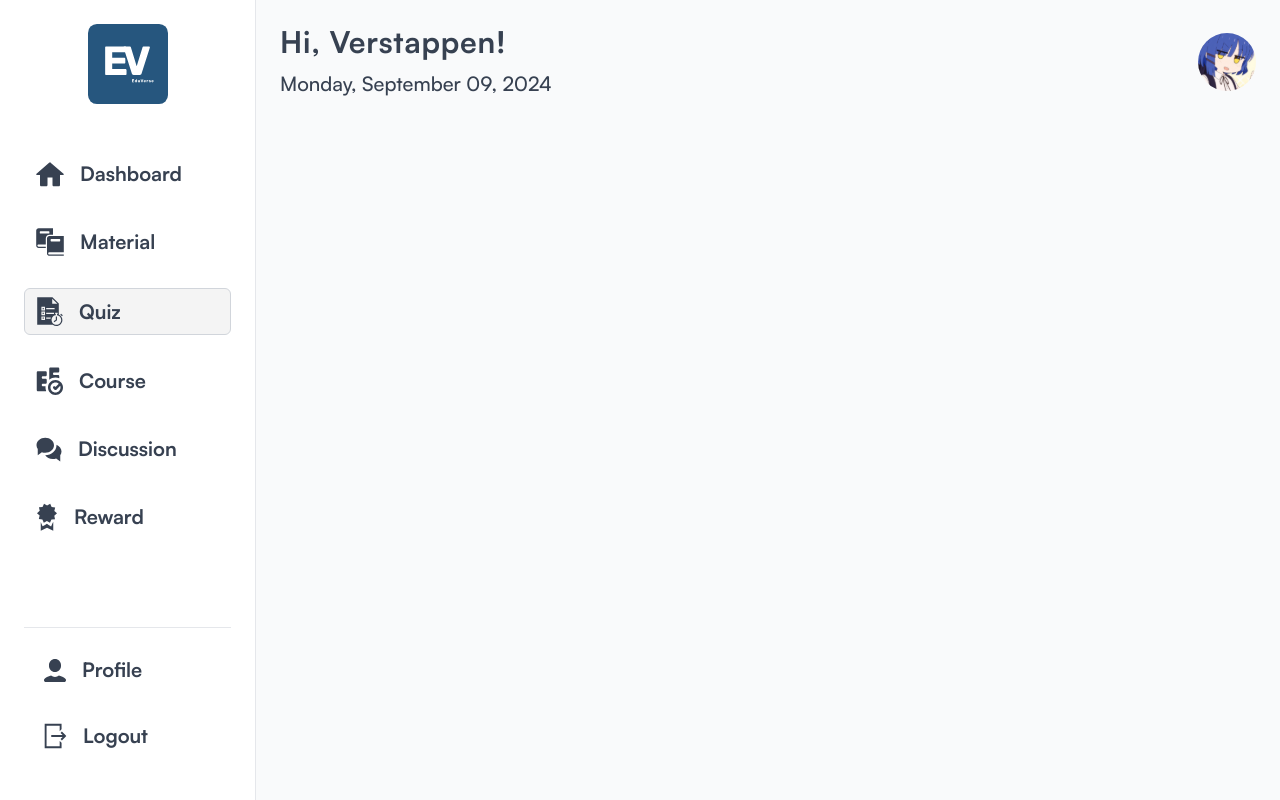
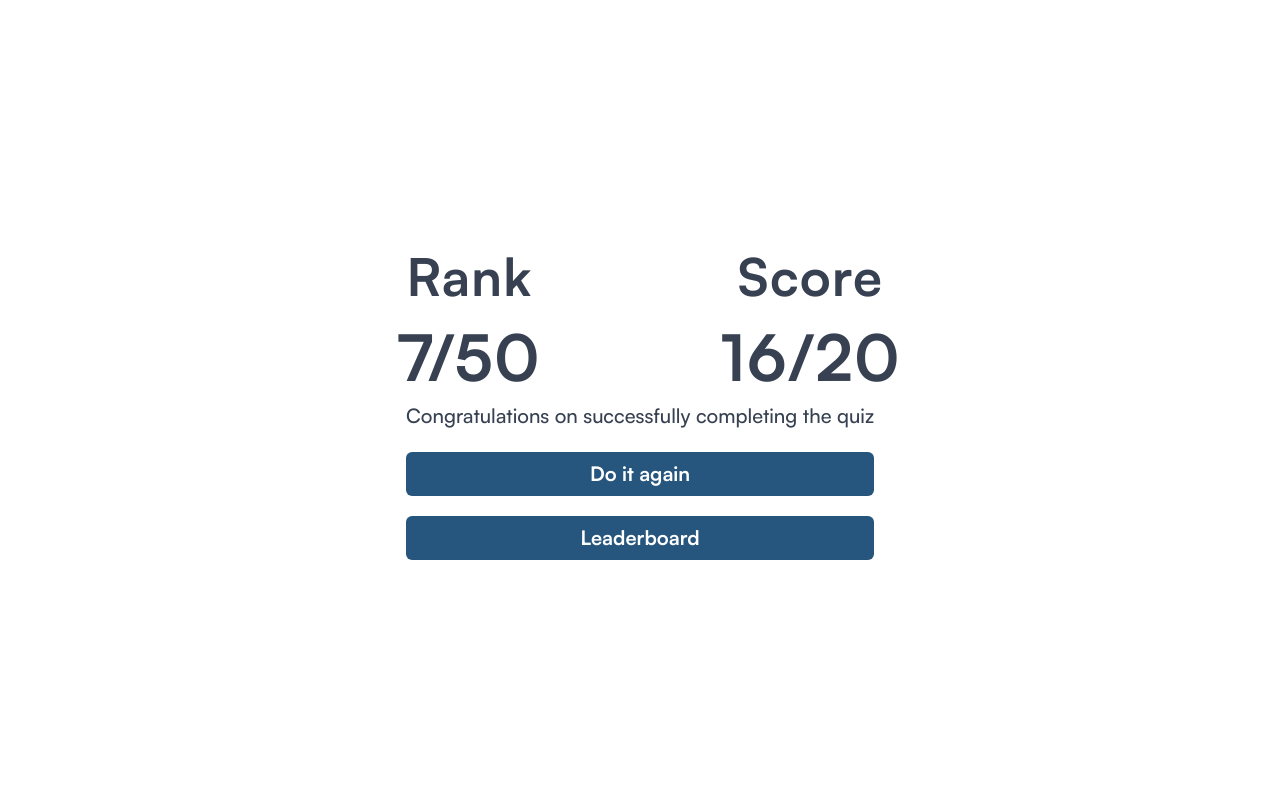
Before and after one commit to haikelz/iitc-2024-web-design, a React (Vite) app: page /dashboard/quiz/score in a window 1280 px wide. Built offline with nearby package versions, Linux system fonts and the light colour scheme.

Commit message:
feat(score): new page for quiz score

```diff
--- a/src/pages/dashboard/quiz/score/index.tsx
+++ b/src/pages/dashboard/quiz/score/index.tsx
@@ -1,9 +1,26 @@
-import DashboardLayout from "@/components/DashboardLayout";
+import Button from "@/components/ui/Button";
+import { Heading, Paragraph } from "@/components/ui/typography";
 
 export default function Score() {
   return (
-    <DashboardLayout>
-      <section></section>
-    </DashboardLayout>
+    <main className="flex flex-col justify-center items-center min-h-screen">
+      <div className="grid grid-cols-2 gap-40">
+        <div className="flex flex-col text-center">
+          <Heading as="h2">Rank</Heading>
+          <Heading as="h1">7/50</Heading>
+        </div>
+        <div className="flex flex-col text-center">
+          <Heading as="h2">Score</Heading>
+          <Heading as="h1">16/20</Heading>
+        </div>
+      </div>
+      <div className="flex flex-col gap-5">
+        <Paragraph>
+          Congratulations on successfully completing the quiz
+        </Paragraph>
+        <Button className="rounded-md">Do it again</Button>
+        <Button className="rounded-md">Leaderboard</Button>
+      </div>
+    </main>
   );
 }
```
